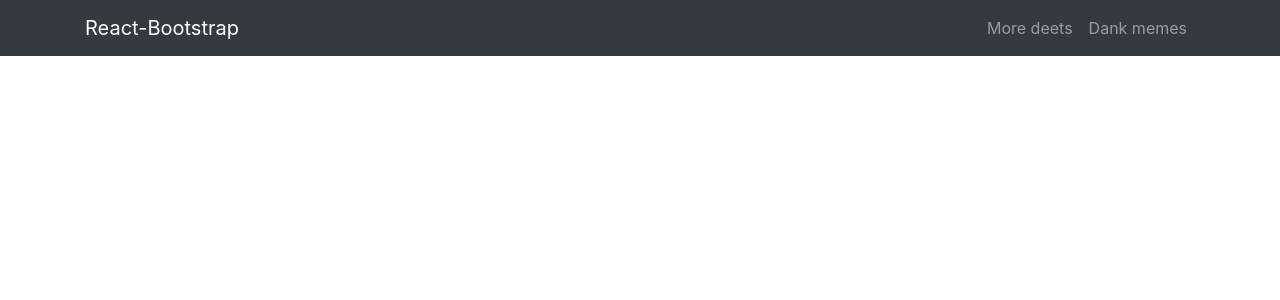
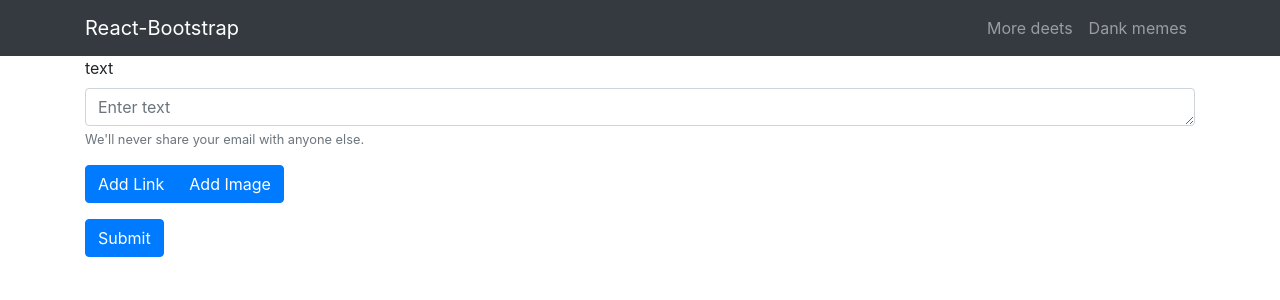
Before and after one commit to ArtemyNouveau/IgorConstructor, a React (Create React App) app: page / in a window 1280 px wide. Shown: the top 300 px of the page. Built offline with nearby package versions, Linux system fonts and the light colour scheme.

Commit message:
structure and constructor started

```diff
--- a/package.json
+++ b/package.json
@@ -7,6 +7,7 @@
     "@testing-library/react": "^9.3.2",
     "@testing-library/user-event": "^7.1.2",
     "bootstrap": "^4.4.1",
+    "immutability-helper": "^3.0.2",
     "react": "^16.13.1",
     "react-bootstrap": "^1.0.0",
     "react-dom": "^16.13.1",
--- a/src/App.js
+++ b/src/App.js
@@ -1,6 +1,7 @@
 import React from 'react';
 import { BrowserRouter, Route, Switch} from 'react-router-dom';
 
+import Constructor from "./Containers/Constructor/Constructors";
 import Layout from "./Containers/Layout/Layout";
 
 import 'bootstrap/dist/css/bootstrap.min.css';
@@ -12,7 +13,7 @@ function App() {
             <Layout>
                 <Switch>
                     <Route path="/articles" />
-                    <Route path="/" />
+                    <Route path="/" component={Constructor}/>
                 </Switch>
             </Layout>
         </BrowserRouter>
--- /dev/null
+++ b/src/Components/Form/InputForm.js
@@ -0,0 +1,143 @@
+import React, {Component} from "react";
+
+import {Form, ButtonGroup, Button, Row, Col} from "react-bootstrap";
+
+const inputType = {
+    text: 'text',
+    link: 'link',
+    image: 'img'
+}
+
+const text = {
+    inputType: inputType.text,
+    text: ''
+};
+
+class InputForm extends Component {
+    state = {
+        fieldset: []
+    }
+
+    onTextChange = (event, key) => {
+        let fields = JSON.parse(JSON.stringify(this.state.fieldset));
+        fields[key] = event.target.value
+
+        this.setState({fieldset: fields})
+    }
+
+    onLinkChange = (event, key) => {
+
+    }
+
+    onImageAdded = (event, key) => {
+
+    }
+
+    render() {
+        let input;
+        if (this.state.fieldset.length === 0)
+            input = (
+                <Form.Group controlId={0}>
+                    <Form.Label>text</Form.Label>
+                    <Form.Control as="textarea"
+                                  rows="1"
+                                  type="text"
+                                  onChange={(event) => {
+                                      console.log(event.target.value)
+                                      this.onTextChange(event,)
+                                  }}
+                                  placeholder="Enter text"/>
+                    <Form.Text className="text-muted">
+                        We'll never share your email with anyone else.
+                    </Form.Text>
+                </Form.Group>
+            )
+        else this.state.fieldset.map((field, index) => {
+            switch (field.inputType) {
+                case inputType.text:
+                    return (
+                        <Form.Group controlId={index}>
+                            <Form.Label>text</Form.Label>
+                            <Form.Control as="textarea"
+                                          rows="1"
+                                          type="text"
+                                          onChange={(event) => {
+                                              console.log(event.target.value)
+                                              this.onTextChange(event,)
+                                          }}
+                                          placeholder="Enter text"/>
+                        </Form.Group>
+                    )
+                case inputType.link:
+                    return (
+                        <Form>
+                            <Row>
+                                <Col>
+                                    <Form.Label>text</Form.Label>
+                                    <Form.Control as="textarea"
+                                                  rows="1"
+                                                  type="text"
+                                                  onChange={(event) => {
+                                                      console.log(event.target.value)
+                                                      this.onLinkChange(event,)
+                                                  }}
+                                                  placeholder="Enter text"/>
+                                </Col>
+                                <Col>
+                                    <Form.Label>text</Form.Label>
+                                    <Form.Control as="textarea"
+                                                  rows="1"
+                                                  type="text"
+                                                  onChange={(event) => {
+                                                      console.log(event.target.value)
+                                                      this.onLinkChange(event,)
+                                                  }}
+                                                  placeholder="Enter text"/>
+                                </Col>
+                            </Row>
+                        </Form>
+                    )
+                case inputType.image:
+                    return (
+                        <Form.File
+                            id={index}
+                            label="image input"
+                            custom
+                        />
+                    )
+                default:
+                    return(
+                        <Form.Group controlId={index}>
+                            <Form.Label>text</Form.Label>
+                            <Form.Control as="textarea"
+                                          rows="1"
+                                          type="text"
+                                          onChange={(event) => {
+                                              console.log(event.target.value)
+                                              this.onTextChange(event,)
+                                          }}
+                                          placeholder="Enter text"/>
+                        </Form.Group>
+                    )
+            }
+        })
+
+        return (
+            <Form>
+                {input}
+                <Form.Group controlId="switchers">
+                    <ButtonGroup>
+                        <Button>Add Link</Button>
+                        <Button>Add Image</Button>
+                    </ButtonGroup>
+                </Form.Group>
+
+                <Button variant="primary" type="submit">
+                    Submit
+                </Button>
+            </Form>
+        );
+    }
+}
+
+export default InputForm
--- /dev/null
+++ b/src/Containers/Constructor/Constructors.js
@@ -0,0 +1,25 @@
+import React, {Component, Fragment} from "react";
+import {Col, Container, Row} from "react-bootstrap";
+
+import InputForm from "../../Components/Form/InputForm";
+
+class Constructor extends Component {
+    state = {
+        paragraphs: []
+    }
+
+    render() {
+        return (
+            <Row>
+                <Col>
+                    <InputForm/>
+                </Col>
+                {/*<Col>*/}
+                {/*    Preview*/}
+                {/*</Col>*/}
+            </Row>
+        );
+    }
+}
+
+export default Constructor
```
Also changed, not shown: 1 other file (tests, documents, lock files or other folders).
